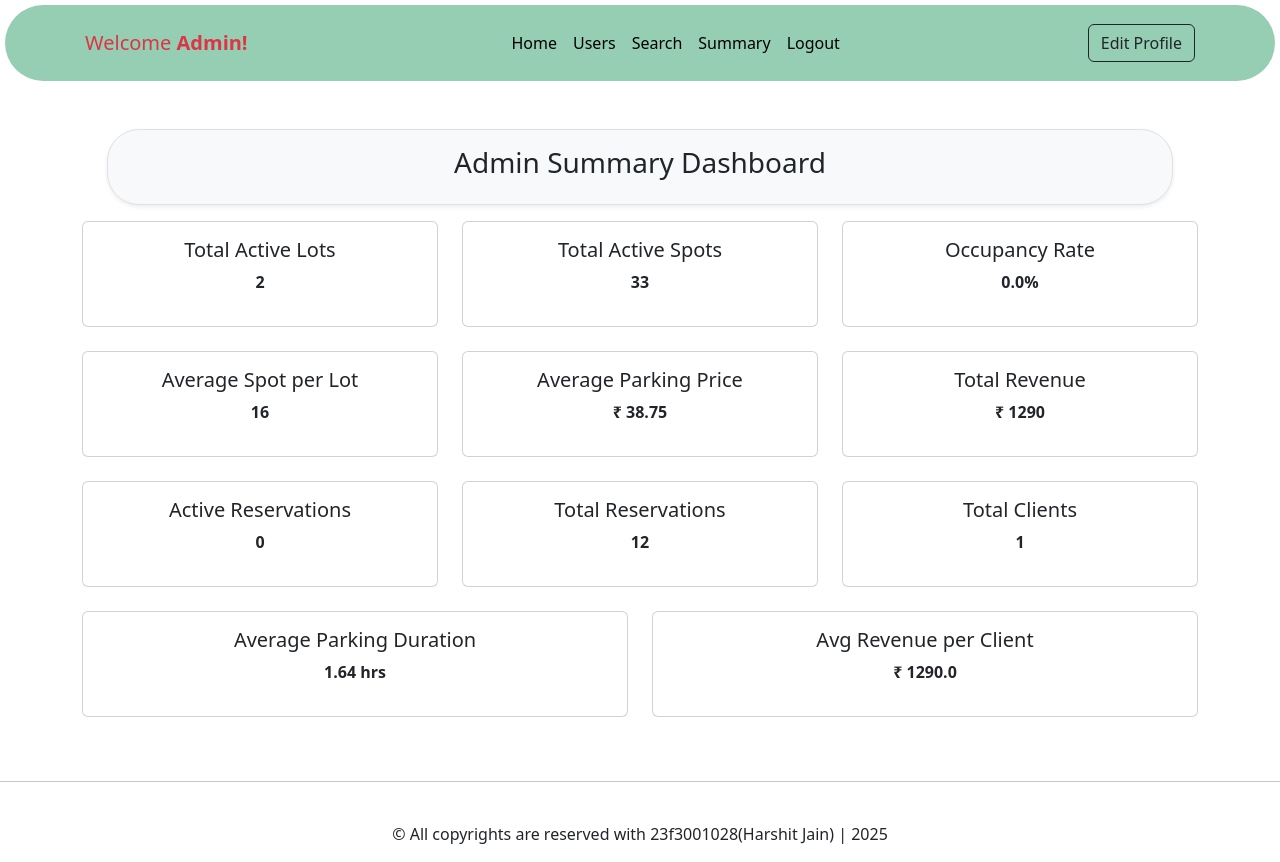
After one commit to harshitjain-23/Vehicle_Parking_App, a Flask app: page /admin-summary in a window 1280 px wide. The commit adds this page. Run offline with Flask 3, Linux system fonts and the light colour scheme; a user stored in the database is signed in; data comes from the database, SQL or seed files in the repository.

Commit message:
admin summary basics

```diff
--- a/app/routes/admin.py
+++ b/app/routes/admin.py
@@ -4,6 +4,11 @@ from app.models import parking_lot, parking_spot, reservation, client
 from functools import wraps
 # wraps used for decorator in user authentication
 from sqlalchemy import or_, cast, String
+import io
+import base64
+import matplotlib.pyplot as plt
+from sqlalchemy.sql import func
+
 
 admin_bp = Blueprint('admin', __name__)
 
@@ -283,14 +288,49 @@ def search():
 
 
 
+@admin_bp.route('/admin-summary')
+@admin_required
+def admin_summary():
+    # Base queries
+    total_lots = parking_lot.query.filter_by(status='active').count()
+    total_spots = parking_spot.query.filter_by(is_active=True).count()
+    avg_price = db.session.query(func.avg(parking_lot.price)).scalar() or 0
+    total_clients = client.query.count()
 
-# temprary summary dashboard
-@admin_bp.route('/summary')
-@admin_required
-def dashboard_summary():
-    total_lots = parking_lot.query.filter_by(status='active').count()
-    total_spots = parking_spot.query.count()
-    occupied = parking_spot.query.filter_by(status='occupied').count()
-    users = client.query.count()
+    # Calculations
+    avg_spots_per_lot = total_spots // total_lots if total_lots else 0
+    total_reservations = reservation.query.count()
+    current_active_reservations = reservation.query.filter_by(status='active').count()
 
-    return render_template("admin/dashboard.html", lots=total_lots, spots=total_spots, occupied=occupied, users=users)
+    # Total revenue
+    total_revenue = db.session.query(func.sum(reservation.total_cost)).scalar() or 0
+
+    # Average revenue per client
+    avg_revenue_per_client = total_revenue / total_clients if total_clients else 0
+
+    # Average duration
+    completed_reservations = reservation.query.filter(reservation.leaving_time != None).all()
+    total_duration = 0
+    for r in completed_reservations:
+        duration = (r.leaving_time - r.parking_time).total_seconds() / 3600
+        total_duration += duration
+    avg_parking_duration = total_duration / len(completed_reservations) if completed_reservations else 0
+
+    # Occupancy rate
+    occupied_spots = parking_spot.query.filter_by(status='occupied', is_active=True).count()
+    occupancy_rate = (occupied_spots / total_spots) * 100 if total_spots else 0
+
+
+    return render_template('admin/summary.html',
+        total_lots=total_lots,
+        total_spots=total_spots,
+        avg_price=round(avg_price, 2),
+        avg_spots_per_lot= avg_spots_per_lot,
+        total_revenue=round(total_revenue, 2),
+        current_active=current_active_reservations,
+        total_reservations=total_reservations,
+        total_clients=total_clients,
+        avg_duration=round(avg_parking_duration, 2),
+        avg_revenue=round(avg_revenue_per_client, 2),
+        occupancy_rate=round(occupancy_rate, 2),
+    )
--- a/app/templates/admin/base.html
+++ b/app/templates/admin/base.html
@@ -21,7 +21,7 @@
         <li class="nav-item"><a class="nav-link text-black" href="{{ url_for('admin.view_lots') }}">Home</a></li>
         <li class="nav-item"><a class="nav-link text-black" href="{{ url_for('admin.view_users') }}">Users</a></li>
         <li class="nav-item"><a class="nav-link text-black" href="{{ url_for('admin.search') }}">Search</a></li>
-        <li class="nav-item"><a class="nav-link text-black" href="{{ url_for('admin.view_lots') }}">Summary</a></li>
+        <li class="nav-item"><a class="nav-link text-black" href="{{ url_for('admin.admin_summary') }}">Summary</a></li>
         <li class="nav-item"><a class="nav-link text-black" href="{{ url_for('auth.adminlogout') }}">Logout</a></li>
       </ul>
     </div>
--- /dev/null
+++ b/app/templates/admin/summary.html
@@ -0,0 +1,89 @@
+{% extends 'admin/base.html' %}
+{% block title %} Admin Summary {% endblock %}
+{% block heading %} Admin Summary Dashboard {% endblock %}
+{% block content %}
+
+<div class="container">
+
+  <div class="row text-center mb-4">
+    <div class="col-md-4">
+      <div class="card p-3">
+        <h5>Total Active Lots</h5>
+        <p><strong>{{ total_lots }}</strong></p>
+      </div>
+    </div>
+    <div class="col-md-4">
+      <div class="card p-3">
+        <h5>Total Active Spots</h5>
+        <p><strong>{{ total_spots }}</strong></p>
+      </div>
+    </div>
+    <div class="col-md-4">
+      <div class="card p-3">
+        <h5>Occupancy Rate</h5>
+        <p><strong>{{ occupancy_rate }}%</strong></p>
+      </div>
+    </div>
+  </div>
+
+  <div class="row text-center mb-4">
+    <div class="col-md-4">
+      <div class="card p-3">
+        <h5>Average Spot per Lot</h5>
+        <p><strong>{{ avg_spots_per_lot }}</strong></p>
+      </div>
+    </div>
+    <div class="col-md-4">
+      <div class="card p-3">
+        <h5>Average Parking Price</h5>
+        <p><strong>₹ {{ avg_price }}</strong></p>
+      </div>
+    </div>
+    <div class="col-md-4">
+      <div class="card p-3">
+        <h5>Total Revenue</h5>
+        <p><strong>₹ {{ total_revenue }}</strong></p>
+      </div>
+    </div>
+  </div>
+
+  <div class="row text-center mb-4">
+    <div class="col-md-4">
+      <div class="card p-3">
+        <h5>Active Reservations</h5>
+        <p><strong>{{ current_active }}</strong></p>
+      </div>
+    </div>
+    <div class="col-md-4">
+      <div class="card p-3">
+        <h5>Total Reservations</h5>
+        <p><strong>{{ total_reservations }}</strong></p>
+      </div>
+    </div>
+    <div class="col-md-4">
+      <div class="card p-3">
+        <h5>Total Clients</h5>
+        <p><strong>{{ total_clients }}</strong></p>
+      </div>
+    </div>
+  </div>
+
+  <div class="row text-center mb-4">
+    <div class="col-md-6">
+      <div class="card p-3">
+        <h5>Average Parking Duration</h5>
+        <p><strong>{{ avg_duration }} hrs</strong></p>
+      </div>
+    </div>
+    <div class="col-md-6">
+      <div class="card p-3">
+        <h5>Avg Revenue per Client</h5>
+        <p><strong>₹ {{ avg_revenue }}</strong></p>
+      </div>
+    </div>
+  </div>
+
+
+</div>
+
+{% endblock %}
```
